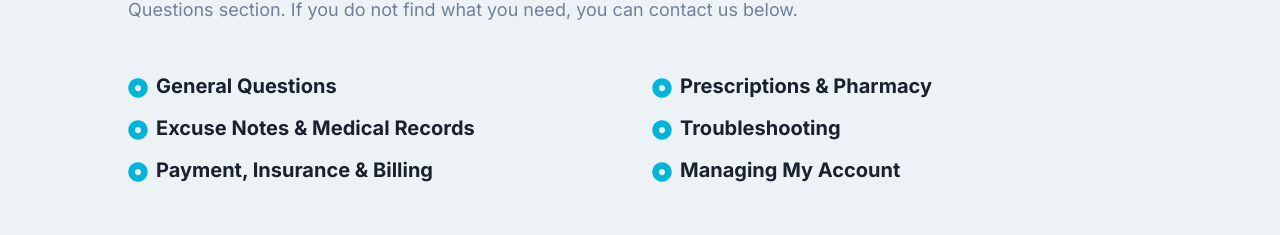
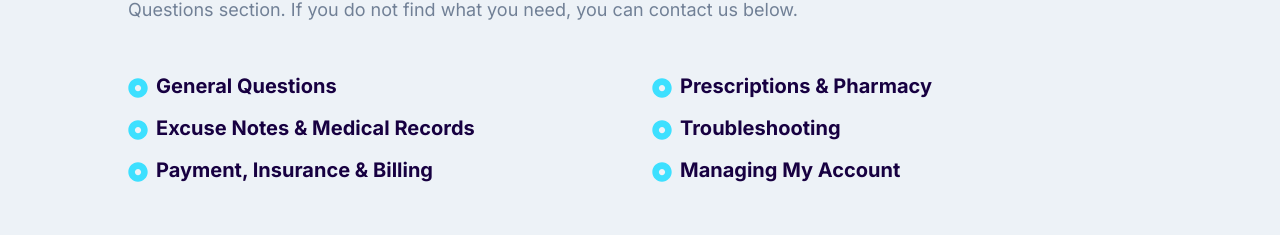
Before and after one commit to leveorxyz/dokto-frontend, a React (Create React App) app: page /contact in a window 1280 px wide. Shown: the part 658-893 px from the top of the page. Built offline with nearby package versions, Linux system fonts and the light colour scheme.

Commit message:
Update Quick help list color

```diff
--- a/src/components/common/CustomBulletList.tsx
+++ b/src/components/common/CustomBulletList.tsx
@@ -8,11 +8,11 @@ type PropTypes = {
 
 export default function CustomBulletList({ listData }: PropTypes) {
   return (
-    <List fontWeight="bold" fontSize="xl" spacing={3}>
+    <List fontWeight="bold" fontSize="xl" spacing={3} color="#170041">
       {
         listData.map((item) => (
           <ListItem key={item}>
-            <ListIcon as={FaDotCircle} color="cyan.500" />
+            <ListIcon as={FaDotCircle} color="#3DE0FF" />
             {item}
           </ListItem>
         ))
```
